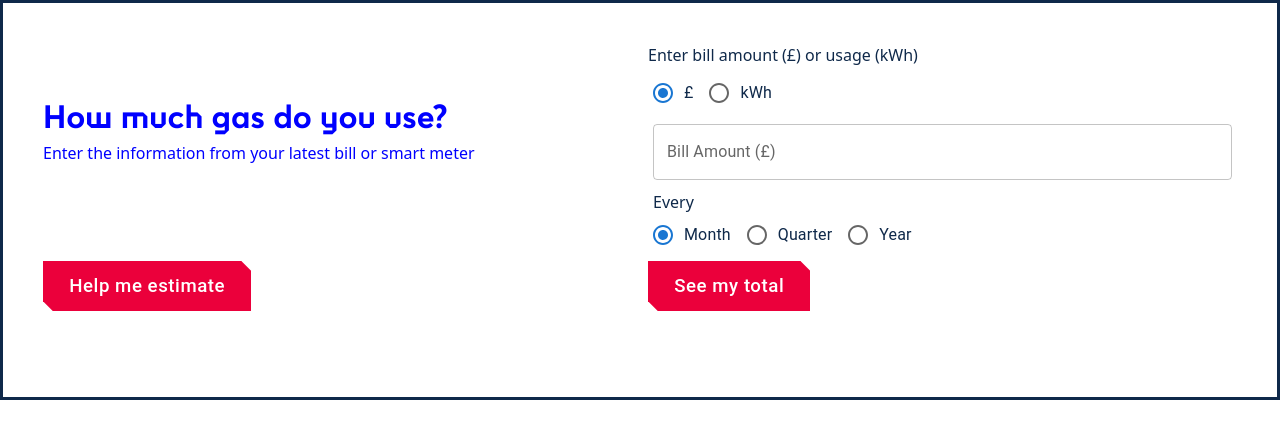
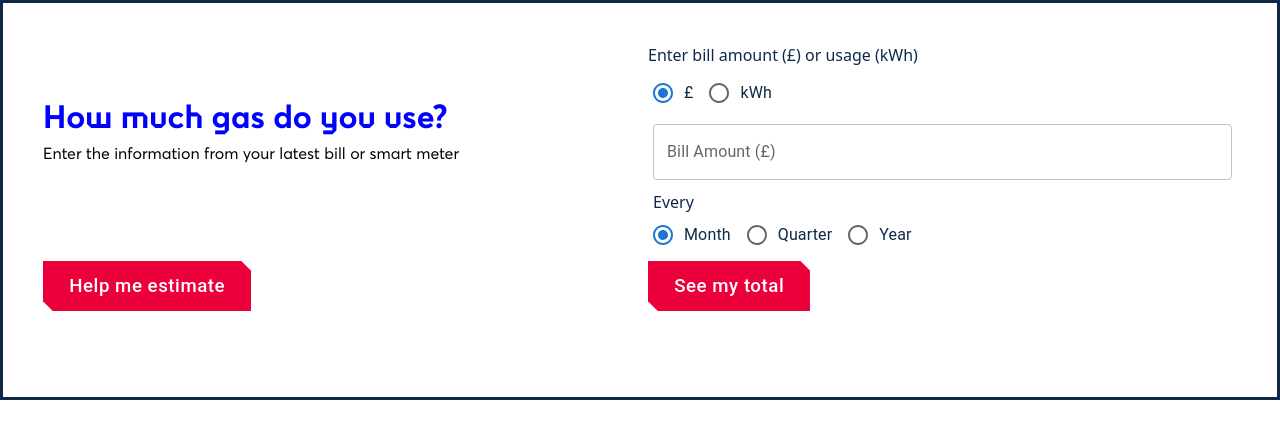
Before and after one commit to nestauk/heating-comparison-ts, a React (Create React App) app: page / in a window 1280 px wide. Shown: the top 438 px of the page. Built offline with nearby package versions, Linux system fonts and the light colour scheme; a web font is replaced by a local one.

Commit message:
Smallest header text black and averta (not zosia) for embedded version to better match article

```diff
--- a/src/App.css
+++ b/src/App.css
@@ -26,7 +26,8 @@ h2 {
 }
 h3 {
   font-size: 1em;
-  color:blue;
+  font-family: "Averta";
+  color: black;
 }
 p {
   font-size: 1em;
--- a/src/Report.css
+++ b/src/Report.css
@@ -33,7 +33,7 @@
     color: blue;
 }
 .lightBackground h3 {
-    color: blue;
+    color: black;
 }
 
 
```
